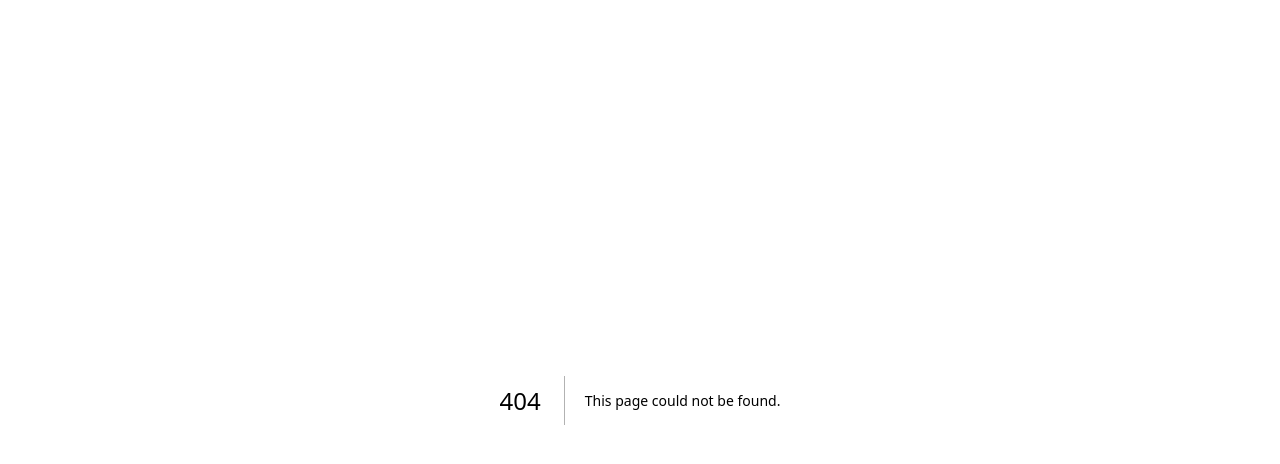
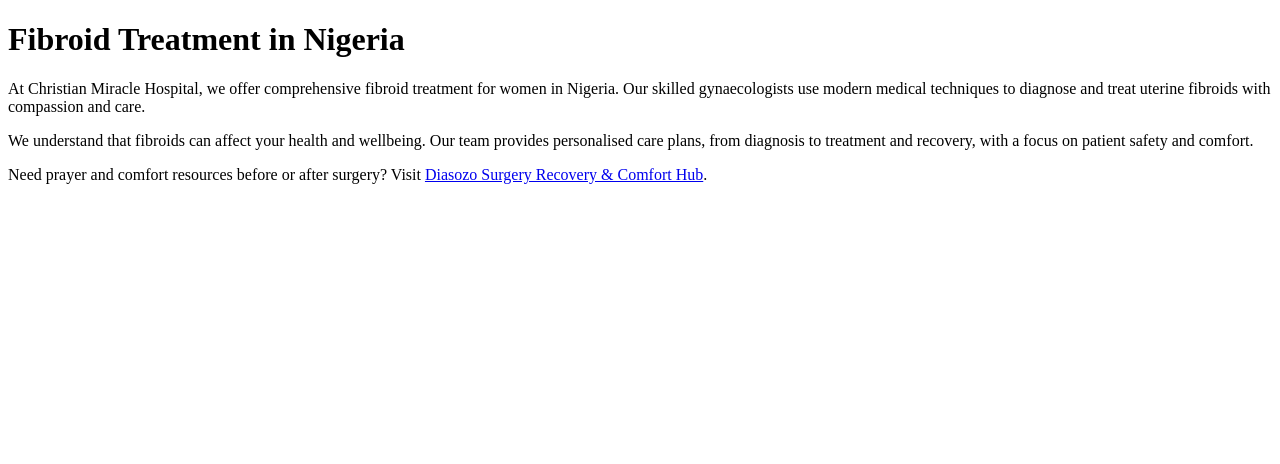
Before and after one commit to OlyMiracle/christian-miracle-hospital, a Next.js app: page /fibroid-treatment in a window 1280 px wide. Before the commit this address had no page. Shown: the top 464 px of the page. Built offline with nearby package versions, Linux system fonts and the light colour scheme.

Commit message:
Add Fibroid Treatment page
This page provides information about fibroid treatment options available at Christian Miracle Hospital, including patient care and resources.

```diff
--- /dev/null
+++ b/pages/fibroid-treatment.js
@@ -0,0 +1,20 @@
+import Head from 'next/head';
+
+export default function FibroidTreatment() {
+  return (
+    <>
+      <Head>
+        <title>Fibroid Treatment in Nigeria - Christian Miracle Hospital</title>
+        <meta name="description" content="Learn about fibroid treatment in Nigeria at Christian Miracle Hospital. We provide compassionate care for women dealing with fibroids, using modern medical techniques and faith-centred support." />
+      </Head>
+      <main>
+        <h1>Fibroid Treatment in Nigeria</h1>
+        <p>At Christian Miracle Hospital, we offer comprehensive fibroid treatment for women in Nigeria. Our skilled gynaecologists use modern medical techniques to diagnose and treat uterine fibroids with compassion and care.</p>
+        <p>We understand that fibroids can affect your health and wellbeing. Our team provides personalised care plans, from diagnosis to treatment and recovery, with a focus on patient safety and comfort.</p>
+      </main>
+      <footer>
+        <p>Need prayer and comfort resources before or after surgery? Visit <a href="https://diasozo-hub.vercel.app">Diasozo Surgery Recovery & Comfort Hub</a>.</p>
+      </footer>
+    </>
+  );
+}
```
